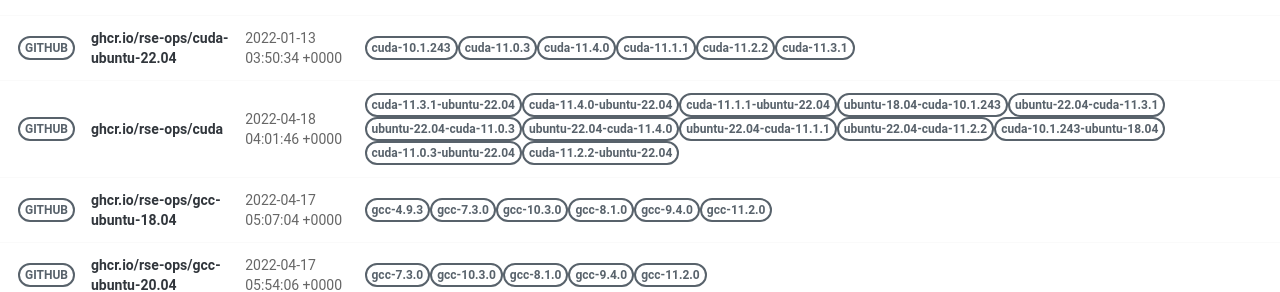
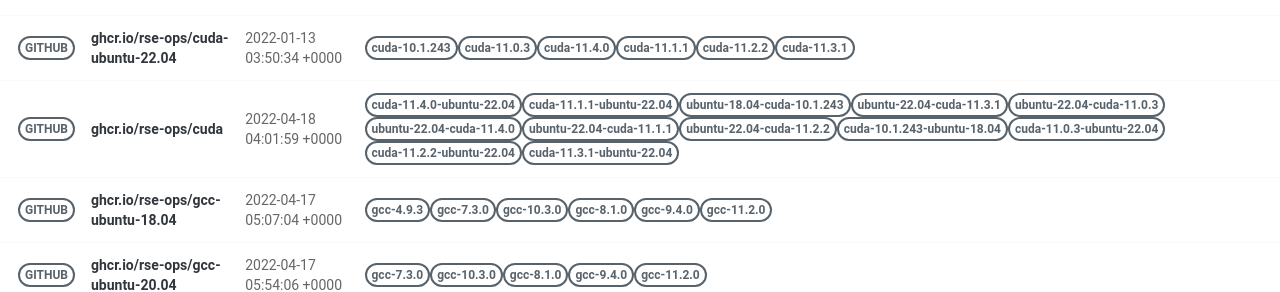
Before and after one commit to rse-ops/docker-images, a Jekyll site: the page built from pages/index.md, in a window 1280 px wide. Shown: the part 414-706 px from the top of the page. Built offline with Jekyll 4.4.1, drawn with Linux system fonts in a browser that asks for light colours; nearby versions of some CDN libraries; part of the change alters nothing that is shown.

Commit message:
Automated push to update library 2022-04-18

```diff
--- a/_library/ghcr.io-rse-ops-cuda.md
+++ b/_library/ghcr.io-rse-ops-cuda.md
@@ -1,14 +1,11 @@
 ---
 layout: container
 name: ghcr.io/rse-ops/cuda
-updated_at: 2022-04-18 04:01:46.091638
+updated_at: 2022-04-18 04:01:59.105042
 
 
 container_url: https://github.com/orgs/rse-ops/packages/container/package/cuda
 versions:
- - tag: cuda-11.3.1-ubuntu-22.04
-   dockerfile: https://github.com/rse-ops/docker-images/blob/main/ubuntu/cuda/Dockerfile
-   manifest: https://crane.ggcr.dev/manifest/ghcr.io/rse-ops/cuda:cuda-11.3.1-ubuntu-22.04
  - tag: cuda-11.4.0-ubuntu-22.04
    dockerfile: https://github.com/rse-ops/docker-images/blob/main/ubuntu/cuda/Dockerfile
    manifest: https://crane.ggcr.dev/manifest/ghcr.io/rse-ops/cuda:cuda-11.4.0-ubuntu-22.04
@@ -42,5 +39,8 @@ versions:
  - tag: cuda-11.2.2-ubuntu-22.04
    dockerfile: https://github.com/rse-ops/docker-images/blob/main/ubuntu/cuda/Dockerfile
    manifest: https://crane.ggcr.dev/manifest/ghcr.io/rse-ops/cuda:cuda-11.2.2-ubuntu-22.04
+ - tag: cuda-11.3.1-ubuntu-22.04
+   dockerfile: https://github.com/rse-ops/docker-images/blob/main/ubuntu/cuda/Dockerfile
+   manifest: https://crane.ggcr.dev/manifest/ghcr.io/rse-ops/cuda:cuda-11.3.1-ubuntu-22.04
 
 ---
```
